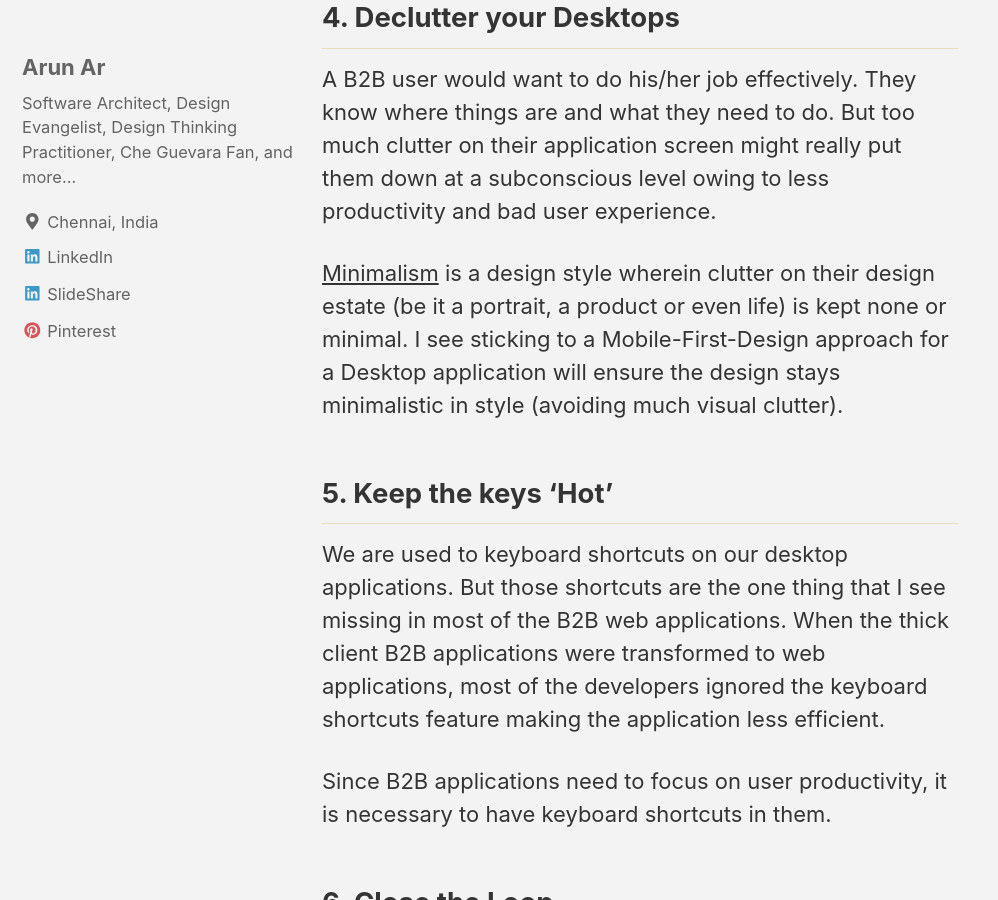
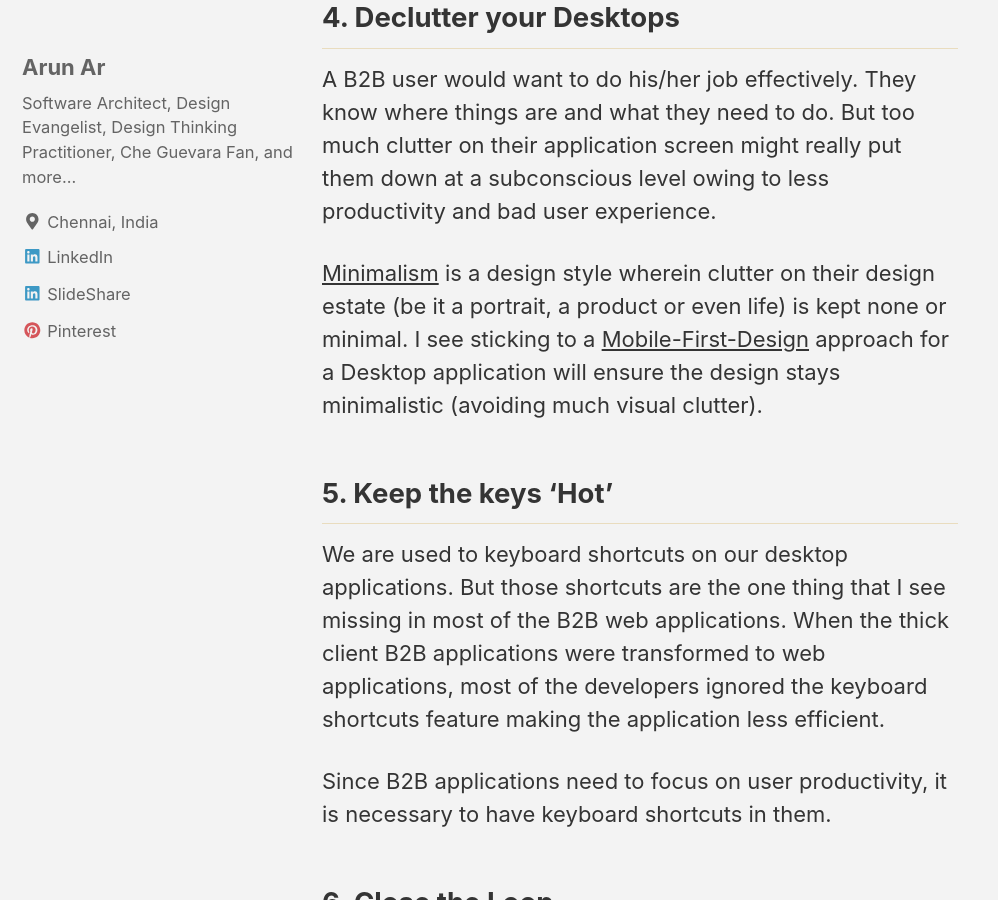
Before and after one commit to arun-ar/arun-ar.github.io, a Jekyll site: the page built from _posts/2018-07-26-6-things-to-build-better-b2b-web-ui.markdown, in a window 1280 px wide and 900 px high, scrolled down 3266 px. Shown: the whole window, without its empty margins (0-998 px from the left). Built offline with Jekyll 4.4.1, drawn with Linux system fonts in a browser that asks for light colours; nearby versions of some CDN libraries.

Commit message:
4.2 draft second article

```diff
--- a/_posts/2018-07-26-6-things-to-build-better-b2b-web-ui.markdown
+++ b/_posts/2018-07-26-6-things-to-build-better-b2b-web-ui.markdown
@@ -50,7 +50,7 @@ You can wrap your SPA web application using [Electron](https://electronjs.org/)
 
 A B2B user would want to do his/her job effectively. They know where things are and what they need to do.  But too much clutter on their application screen might really put them down at a subconscious level owing to less productivity and bad user experience.
 
-[Minimalism](https://www.sitepoint.com/what-is-minimalism/) is a design style wherein clutter on their design estate (be it a portrait, a product or even life) is kept none or minimal. I see sticking to a Mobile-First-Design approach for a Desktop application will ensure the design stays minimalistic in style (avoiding much visual clutter).
+[Minimalism](https://www.sitepoint.com/what-is-minimalism/) is a design style wherein clutter on their design estate (be it a portrait, a product or even life) is kept none or minimal. I see sticking to a [Mobile-First-Design](https://www.uxpin.com/studio/blog/a-hands-on-guide-to-mobile-first-design/) approach for a Desktop application will ensure the design stays minimalistic (avoiding much visual clutter).
 
 ## 5. Keep the keys 'Hot'
 
```
